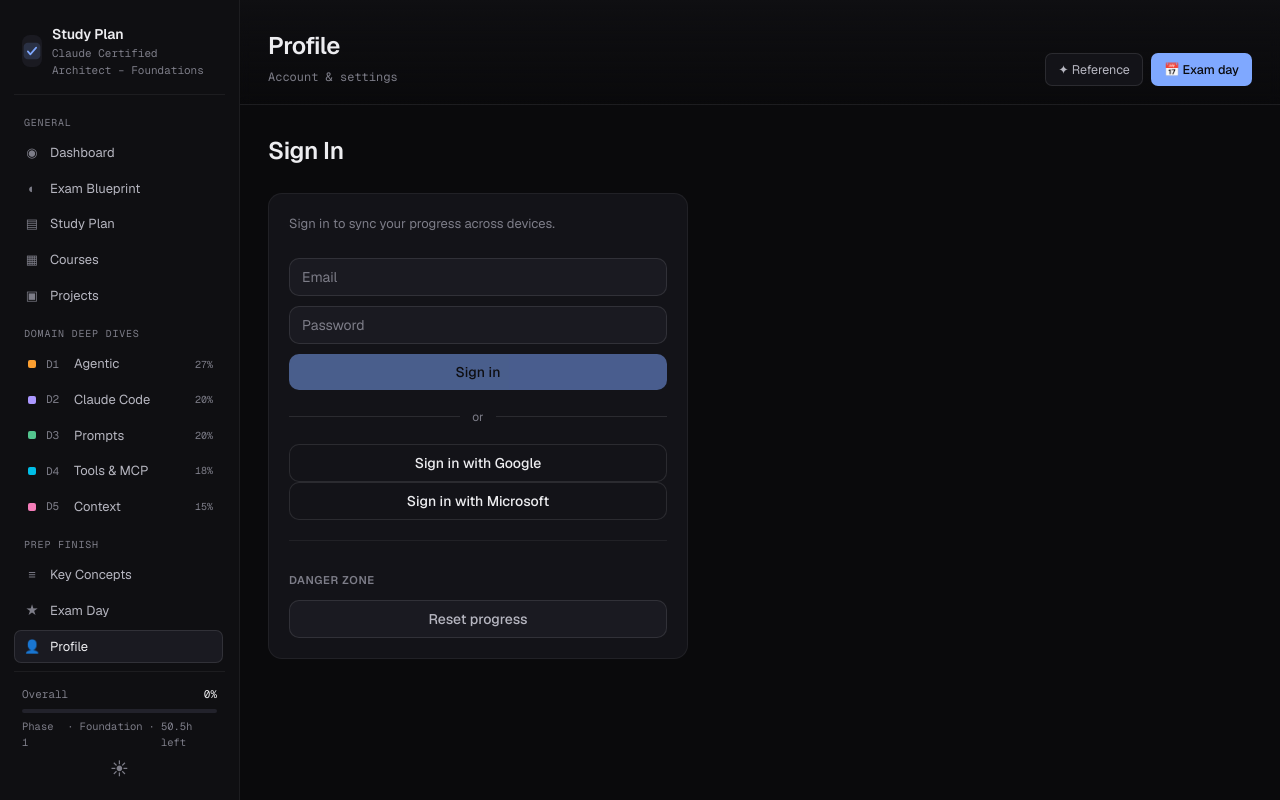
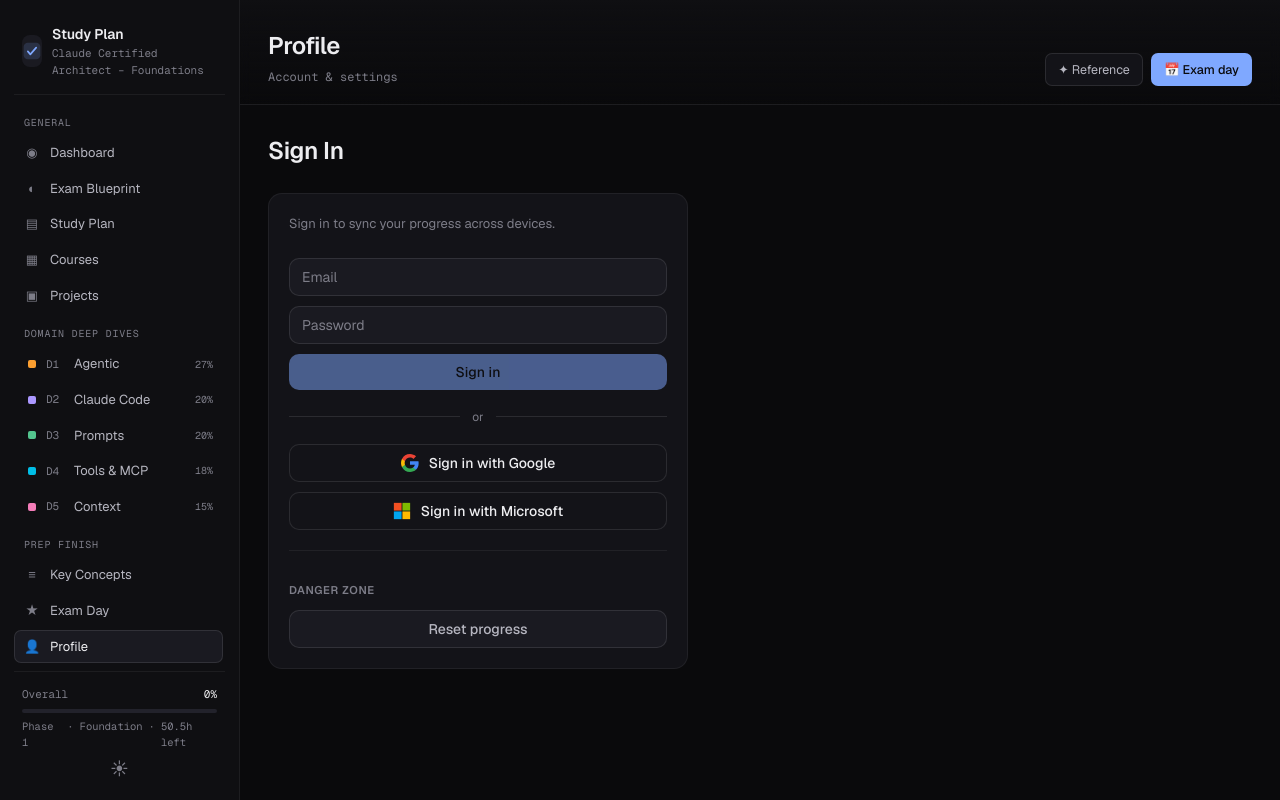
Before and after one commit to mhhussain/ctracer, a React (Vite) app in the folder web/: page /profile in a window 1280 px wide. Built offline with nearby package versions, Linux system fonts and the light colour scheme; no server answers.

Commit message:
fix: add icons and spacing to Google and Microsoft sign-in buttons
Co-Authored-By: Claude Sonnet 4.6 <noreply@anthropic.com>

```diff
--- a/web/src/index.css
+++ b/web/src/index.css
@@ -1940,24 +1940,24 @@ code, kbd {
   border-color: var(--ok);
 }
 
-.btn-google {
-  background: var(--surface);
-  color: var(--text);
-  border: 1px solid var(--border-2);
-}
-
-.btn-google:hover {
-  background: var(--surface-2);
-}
-
+.btn-google,
 .btn-microsoft {
   background: var(--surface);
   color: var(--text);
   border: 1px solid var(--border-2);
-}
-
+  display: flex;
+  align-items: center;
+  justify-content: center;
+  gap: 10px;
+}
+
+.btn-google:hover,
 .btn-microsoft:hover {
   background: var(--surface-2);
+}
+
+.btn-microsoft {
+  margin-top: 10px;
 }
 
 /* =================== Profile screen =================== */
--- a/web/src/screens/Profile.jsx
+++ b/web/src/screens/Profile.jsx
@@ -146,10 +146,22 @@ export default function Profile() {
           </div>
 
           <button className="btn btn-google" onClick={handleGoogleSignIn}>
+            <svg width="18" height="18" viewBox="0 0 18 18" aria-hidden="true">
+              <path fill="#4285F4" d="M17.64 9.2c0-.637-.057-1.251-.164-1.84H9v3.481h4.844c-.209 1.125-.843 2.078-1.796 2.717v2.258h2.908c1.702-1.567 2.684-3.874 2.684-6.615z"/>
+              <path fill="#34A853" d="M9 18c2.43 0 4.467-.806 5.956-2.184l-2.908-2.258c-.806.54-1.837.86-3.048.86-2.344 0-4.328-1.584-5.036-3.711H.957v2.332A8.997 8.997 0 0 0 9 18z"/>
+              <path fill="#FBBC05" d="M3.964 10.707A5.41 5.41 0 0 1 3.682 9c0-.593.102-1.17.282-1.707V4.961H.957A8.996 8.996 0 0 0 0 9c0 1.452.348 2.827.957 4.039l3.007-2.332z"/>
+              <path fill="#EA4335" d="M9 3.58c1.321 0 2.508.454 3.44 1.345l2.582-2.58C13.463.891 11.426 0 9 0A8.997 8.997 0 0 0 .957 4.961L3.964 7.293C4.672 5.166 6.656 3.58 9 3.58z"/>
+            </svg>
             Sign in with Google
           </button>
 
           <button className="btn btn-microsoft" onClick={handleMicrosoftSignIn}>
+            <svg width="18" height="18" viewBox="0 0 21 21" aria-hidden="true">
+              <rect x="1" y="1" width="9" height="9" fill="#F25022"/>
+              <rect x="11" y="1" width="9" height="9" fill="#7FBA00"/>
+              <rect x="1" y="11" width="9" height="9" fill="#00A4EF"/>
+              <rect x="11" y="11" width="9" height="9" fill="#FFB900"/>
+            </svg>
             Sign in with Microsoft
           </button>
 
```
